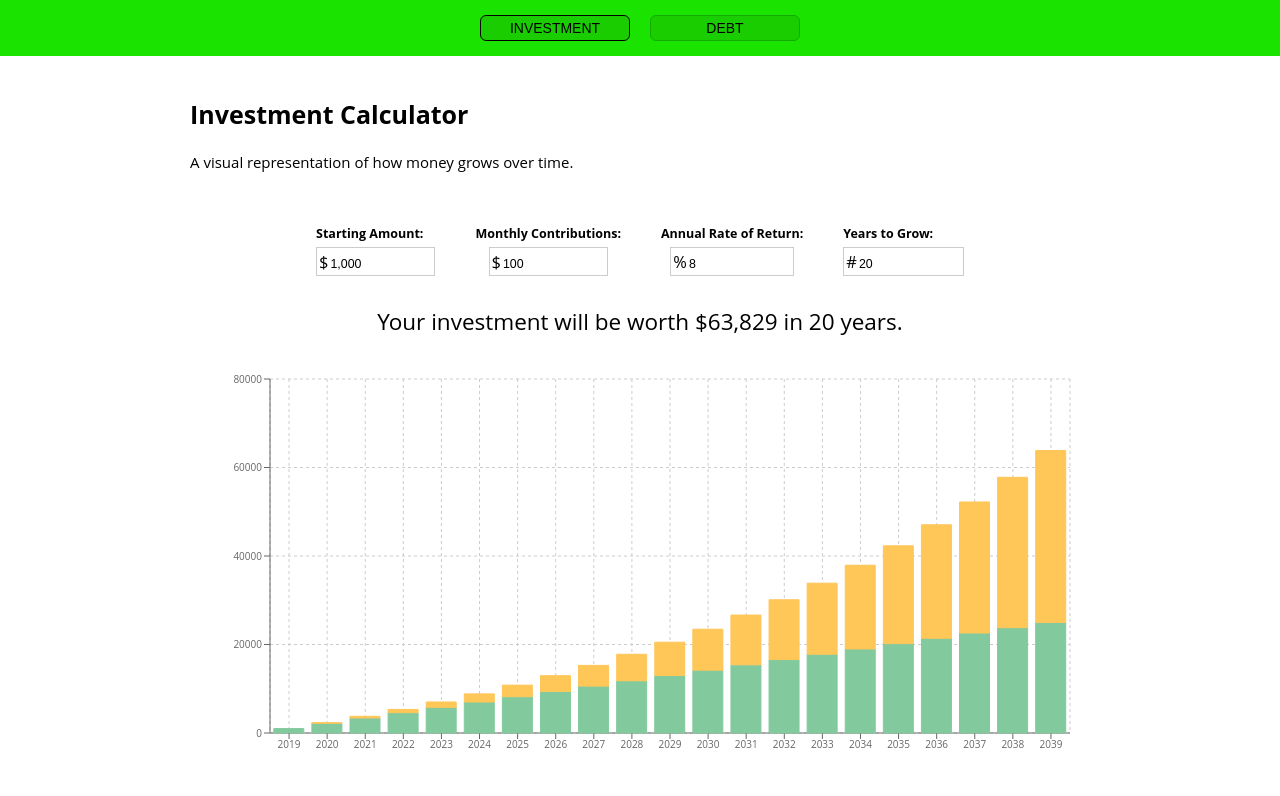
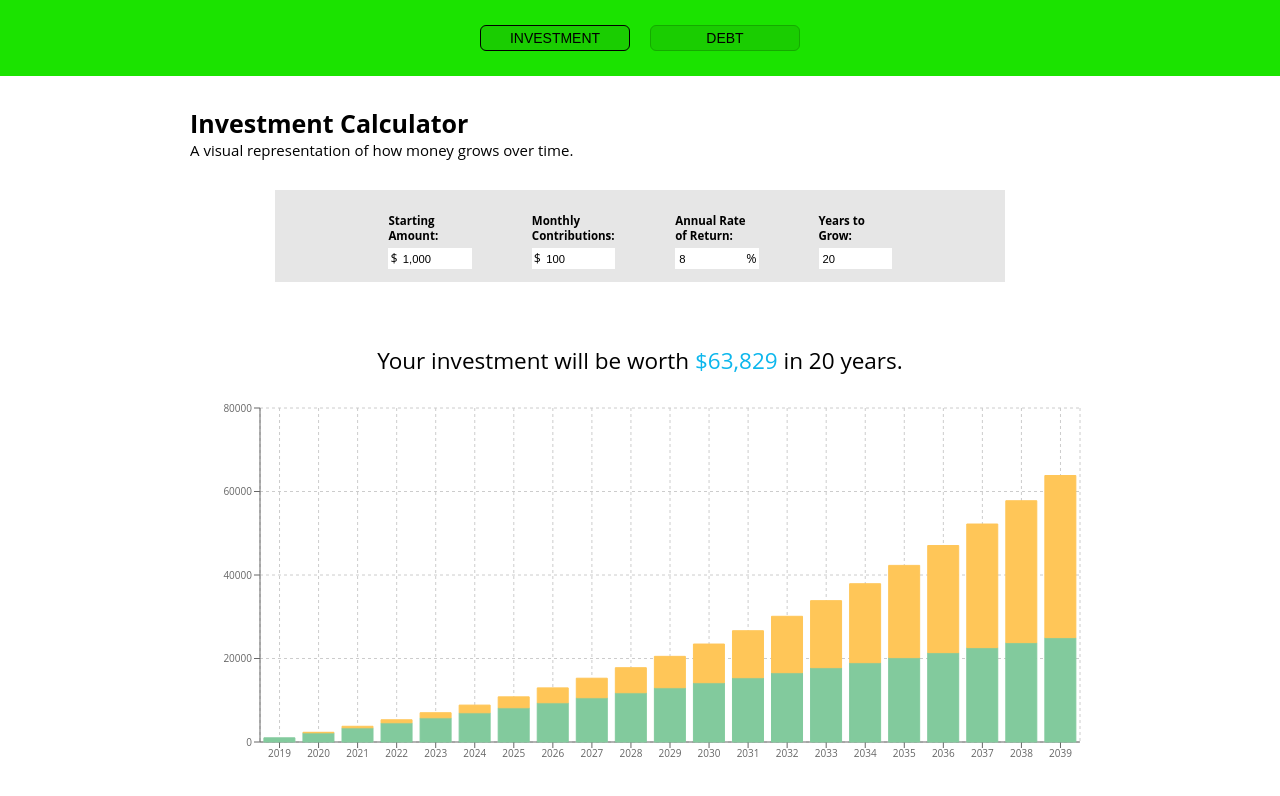
Before and after one commit to jaimelovera/investment-debt-visualizer, a React (Create React App) app: page / in a window 1280 px wide. Shown: the top 796 px of the page. Built offline with nearby package versions, Linux system fonts and the light colour scheme.

Commit message:
updated inputs section

```diff
--- a/src/components/Charts/Charts.css
+++ b/src/components/Charts/Charts.css
@@ -7,13 +7,14 @@
 	max-width: 900px;
 	height: 500px;
 	margin: auto;
-	padding-bottom: 2rem;
+	padding-bottom: 6rem;
 }
 
 .charts-container p{
-	font-size: 2.25em;
+	font-size: 2em;
 	text-align: center;
-	padding: 0 4rem 0 4rem;
+	padding: 2rem 1rem 0 1rem;
+
 }
 
 .charts-custom-tooltip {
@@ -23,14 +24,14 @@
 }
 
 .charts-custom-tooltip p{
-	font-size: 1.5em;
+	font-size: 1em;
 	padding: 0;
 }
 
 .charts-custom-tooltip .charts-label{
-	font-size: 2em;
+	font-size: 1.5em;
 	padding-bottom: 0.75rem;
-	margin: 0.5rem;
+	margin: auto;
 	border-bottom: 1px solid #000;
 }
 
@@ -45,3 +46,27 @@
 .charts-custom-tooltip .charts-label-interest{
 	color: #FFC658;
 }
+
+.charts-blue-text{
+	color: #0DB7ED;
+}
+
+.charts-red-text{
+	color: #F50A0A;
+}
+
+@media screen and (min-width: 768px) {
+	.charts-container p{
+		font-size: 2.25em;
+		padding: 4rem 4rem 0 4rem;
+	}
+
+	.charts-custom-tooltip p{
+		font-size: 1.5em;
+		padding:0;
+	}
+
+	.charts-custom-tooltip .charts-label{
+		font-size: 2em;
+	}
+}
--- a/src/components/Charts/Charts.js
+++ b/src/components/Charts/Charts.js
@@ -107,16 +107,16 @@ function Charts(props) {
 	};
 
 	/* The description that will sumarize the chart. */
-	let investmentDescription = <p>Your investment will be worth ${parseInt(data[data.length-1].Total).toLocaleString()} in {years} years.</p>
+	let investmentDescription = <p>Your investment will be worth <span className='charts-blue-text'>${parseInt(data[data.length-1].Total).toLocaleString()}</span> in {years} years.</p>
 	let debtDescription = /* A layered ternary expression to choose appropriate expression. */
 		years === -1 ?
 		<p>Your debt will increase indefinitely. Increase your monthly payment.</p> :
 		years ===  1 ?
 		parseInt(totalInterest) >= 0 ?
-		<p>You will payoff your debt within 1 year, with ${parseInt(totalInterest.toFixed(0)).toLocaleString()} paid in interest.</p> :
+		<p>You will payoff your debt within 1 year, with <span className='charts-red-text'>${parseInt(totalInterest.toFixed(0)).toLocaleString()}</span> paid in interest.</p> :
 		<p>You will payoff your debt within 1 year, with no interest paid.</p> :
 		parseInt(totalInterest) >= 0 ?
-		<p>You will payoff your debt in {years} years, with ${parseInt(totalInterest.toFixed(0)).toLocaleString()} paid in interest.</p> :
+		<p>You will payoff your debt in {years} years, with <span className='charts-red-text'>${parseInt(totalInterest.toFixed(0)).toLocaleString()}</span> paid in interest.</p> :
 		<p>You will payoff your debt in {years} years, with no interest paid.</p>
 
 
@@ -124,7 +124,7 @@ function Charts(props) {
 		<div className='charts-container'>
 			{props.currentView === 'investment' ? investmentDescription : debtDescription}
 			<ResponsiveContainer>
-				<BarChart data={data} margin={{top: 20, right: 20, left: 20, bottom: 20,}}>
+				<BarChart data={data} margin={{top: 10, right: 10, left: 10, bottom: 10,}}>
 					<CartesianGrid strokeDasharray="3 3" />
 					<XAxis dataKey="Year" />
 					<YAxis />
--- a/src/components/Description/Description.css
+++ b/src/components/Description/Description.css
@@ -3,13 +3,23 @@
 	max-width: 900px;
 	text-align: left;
 	margin:auto;
-	padding: 2rem;
+	padding: 1rem;
 }
 
 .description-container h2{
 	font-size: 2.5em;
+	margin: 0;
+	padding-top: 1rem;
 }
 
 .description-container p{
 	font-size: 1.5em;
+	margin: 0;
+	padding-bottom: 1rem;
 }
+
+@media screen and (min-width: 768px) {
+	.description-container {
+		padding: 2rem;
+	}
+}
--- a/src/components/InputValues/InputValues.css
+++ b/src/components/InputValues/InputValues.css
@@ -2,28 +2,54 @@
 	display: flex;
 	flex-wrap: wrap;
 	justify-content: center;
-	padding: 1rem;
+	align-items: stretch;
+	background-color: #E6E6E6;
+	padding: 1.5rem;
+	margin: auto;
+	width: 100%;
+	max-width: 700px;
+	height: 100%;
 }
 
 .inputvalues-item {
 	text-align: center;
-	padding: 0 2rem 0 2rem;
+	padding: 1rem;
 }
 
 .inputvalues-item h1{
-	font-size: 1.25em;
+	font-size: 1.15em;
 	text-align: left;
 }
 
 .inputvalues-input {
-	font-size: 1.65em;
-    border: 1px solid #CCC;
+	background-color: #FFF;
+	font-size: 1.25em;
+    border: 0;
     padding: 2px;
 }
 
 .inputvalues-input input {
-	width: 100px;
-	font-size: 0.75em;
+	background-color: #FFF;
+	width: 65px;
+	font-size: 0.9em;
     border: 0;
     outline: none;
 }
+
+@media screen and (min-width: 398px) {
+	.inputvalues-item {
+		padding: 0 1rem 0 1rem;
+	}
+}
+
+@media screen and (min-width: 624px) {
+	.inputvalues-item {
+		padding: 0 2rem 0 2rem;
+	}
+}
+
+@media screen and (min-width: 768px) {
+	.inputvalues-item {
+		padding: 0 3rem 0 3rem;
+	}
+}
--- a/src/components/InputValues/InputValues.js
+++ b/src/components/InputValues/InputValues.js
@@ -6,20 +6,20 @@ function InputValues(props) {
 	let investmentValues = (
 		<div className='inputvalues-container'>
 			<div className='inputvalues-item'>
-				<h1>Starting Amount:</h1>
-				<span className="inputvalues-input">$<input value={props.amount} onChange={props.changeAmount} placeholder='Required'/></span>
+				<h1>Starting<br></br>Amount:</h1>
+				<span className="inputvalues-input">$ <input value={props.amount} onChange={props.changeAmount} placeholder='Required'/></span>
 			</div>
 			<div className='inputvalues-item'>
-				<h1>Monthly Contributions:</h1>
-				<span className="inputvalues-input">$<input value={props.payment} onChange={props.changePayment} placeholder='Required'/></span>
+				<h1>Monthly<br></br>Contributions:</h1>
+				<span className="inputvalues-input">$ <input value={props.payment} onChange={props.changePayment} placeholder='Required'/></span>
 			</div>
 			<div className='inputvalues-item'>
-				<h1>Annual Rate of Return:</h1>
-				<span className="inputvalues-input">%<input value={props.rate} onChange={props.changeRate} placeholder='Required'/></span>
+				<h1>Annual Rate<br></br>of Return:</h1>
+				<span className="inputvalues-input"><input value={props.rate} onChange={props.changeRate} placeholder='Required'/>%</span>
 			</div>
 			<div className='inputvalues-item'>
-				<h1>Years to Grow:</h1>
-				<span className="inputvalues-input">#<input value={props.years} onChange={props.changeYears} placeholder='Required'/></span>
+				<h1>Years to<br></br>Grow:</h1>
+				<span className="inputvalues-input"><input value={props.years} onChange={props.changeYears} placeholder='Required'/></span>
 			</div>
 		</div>
 	)
@@ -27,16 +27,16 @@ function InputValues(props) {
 	let debtValues = (
 		<div className='inputvalues-container'>
 			<div className='inputvalues-item'>
-				<h1>Debt Amount:</h1>
-				<span className="inputvalues-input">$<input value={props.amount} onChange={props.changeAmount} placeholder='Required'/></span>
+				<h1>Debt<br></br>Amount:</h1>
+				<span className="inputvalues-input">$ <input value={props.amount} onChange={props.changeAmount} placeholder='Required'/></span>
 			</div>
 			<div className='inputvalues-item'>
-				<h1>Monthly Payment:</h1>
-				<span className="inputvalues-input">$<input value={props.payment} onChange={props.changePayment} placeholder='Required'/></span>
+				<h1>Monthly<br></br>Payment:</h1>
+				<span className="inputvalues-input">$ <input value={props.payment} onChange={props.changePayment} placeholder='Required'/></span>
 			</div>
 			<div className='inputvalues-item'>
-				<h1>Annual Percentage Rate:</h1>
-				<span className="inputvalues-input">%<input value={props.rate} onChange={props.changeRate} placeholder='Required'/></span>
+				<h1>Annual Interest<br></br>Rate:</h1>
+				<span className="inputvalues-input"><input value={props.rate} onChange={props.changeRate} placeholder='Required'/>%</span>
 			</div>
 		</div>
 	)
--- a/src/components/TypeSwitcher/TypeSwitcher.css
+++ b/src/components/TypeSwitcher/TypeSwitcher.css
@@ -7,10 +7,10 @@
 }
 
 .typeswitcher-container button{
-	width: 150px;
-	font-size: 1.4em;
+	width: 100px;
+	font-size: 1.25em;
 	padding: 0.4rem;
-	margin: 0 1rem 0 1rem;
+	margin: 0.5rem;
 	background: none;
 	cursor: pointer;
 	outline: none;
@@ -28,3 +28,12 @@
 .typeswitcher-container .typeswitcher-button-pressed{
 	border: 1px solid #000;
 }
+
+@media screen and (min-width: 768px) {
+	.typeswitcher-container button{
+		width: 150px;
+		font-size: 1.4em;
+		padding: 0.4rem;
+		margin: 1rem;
+	}
+}
```
